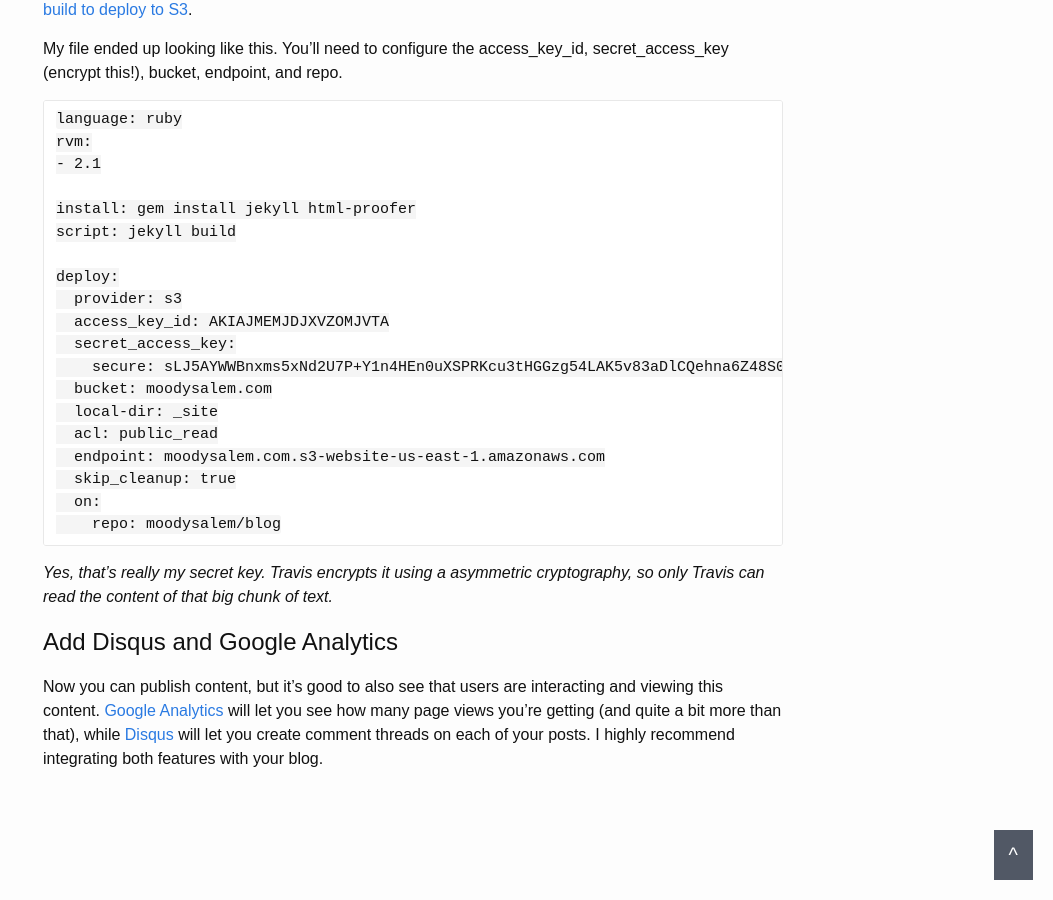
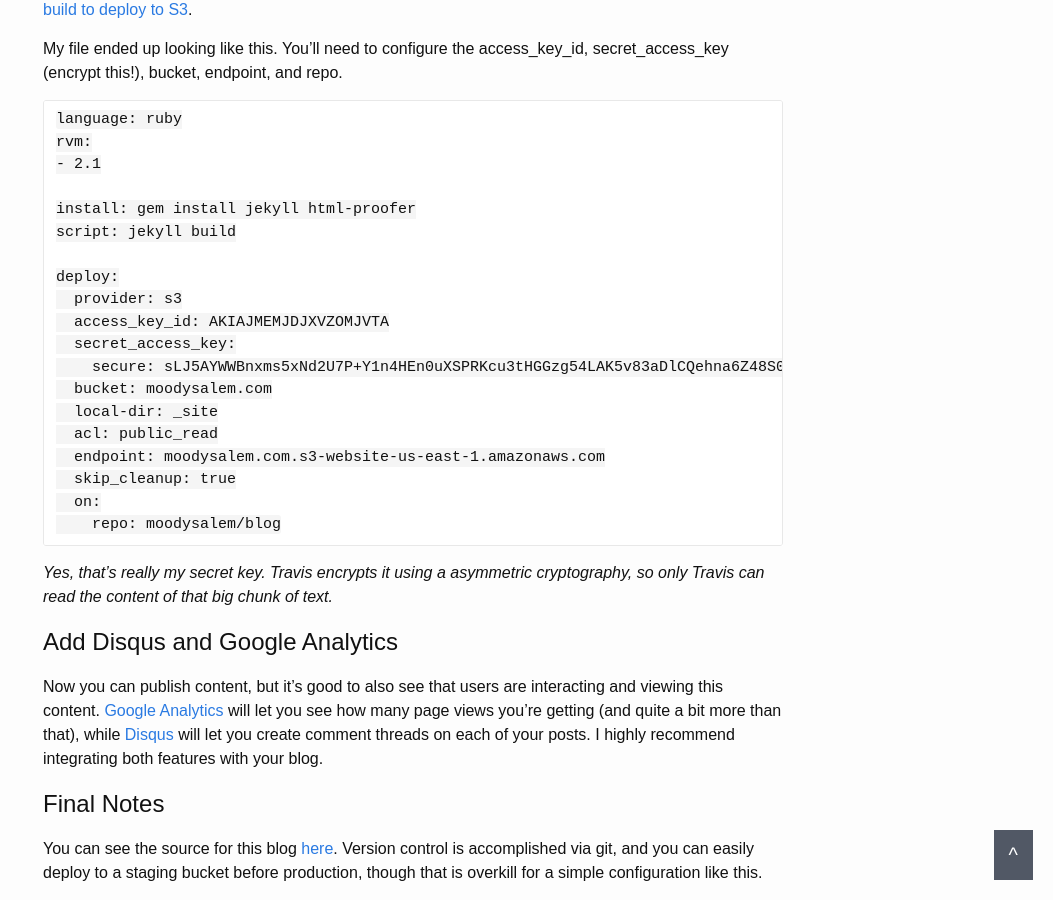
Before and after one commit to moodysalem/moodysalem.github.io, a Jekyll site: the page built from _posts/2015-08-20-jekyll_with_s3.markdown, in a window 1280 px wide and 900 px high, scrolled down 1606 px. Shown: the whole window, without its empty margins (227-1280 px from the left). Built offline with Jekyll 4.4.1, drawn with Linux system fonts in a browser that asks for light colours; comment, search, counter and statistics services are not loaded.

Commit message:
some final notes

```diff
--- a/_posts/2015-08-20-jekyll_with_s3.markdown
+++ b/_posts/2015-08-20-jekyll_with_s3.markdown
@@ -65,3 +65,6 @@
 
 ## Add Disqus and Google Analytics
 Now you can publish content, but it's good to also see that users are interacting and viewing this content. [Google Analytics](http://google.com/analytics) will let you see how many page views you're getting (and quite a bit more than that), while [Disqus](http://disqus.com) will let you create comment threads on each of your posts. I highly recommend integrating both features with your blog.
+
+## Final Notes
+You can see the source for this blog [here](https://github.com/moodysalem/blog). Version control is accomplished via git, and you can easily deploy to a staging bucket before production, though that is overkill for a simple configuration like this.
```
